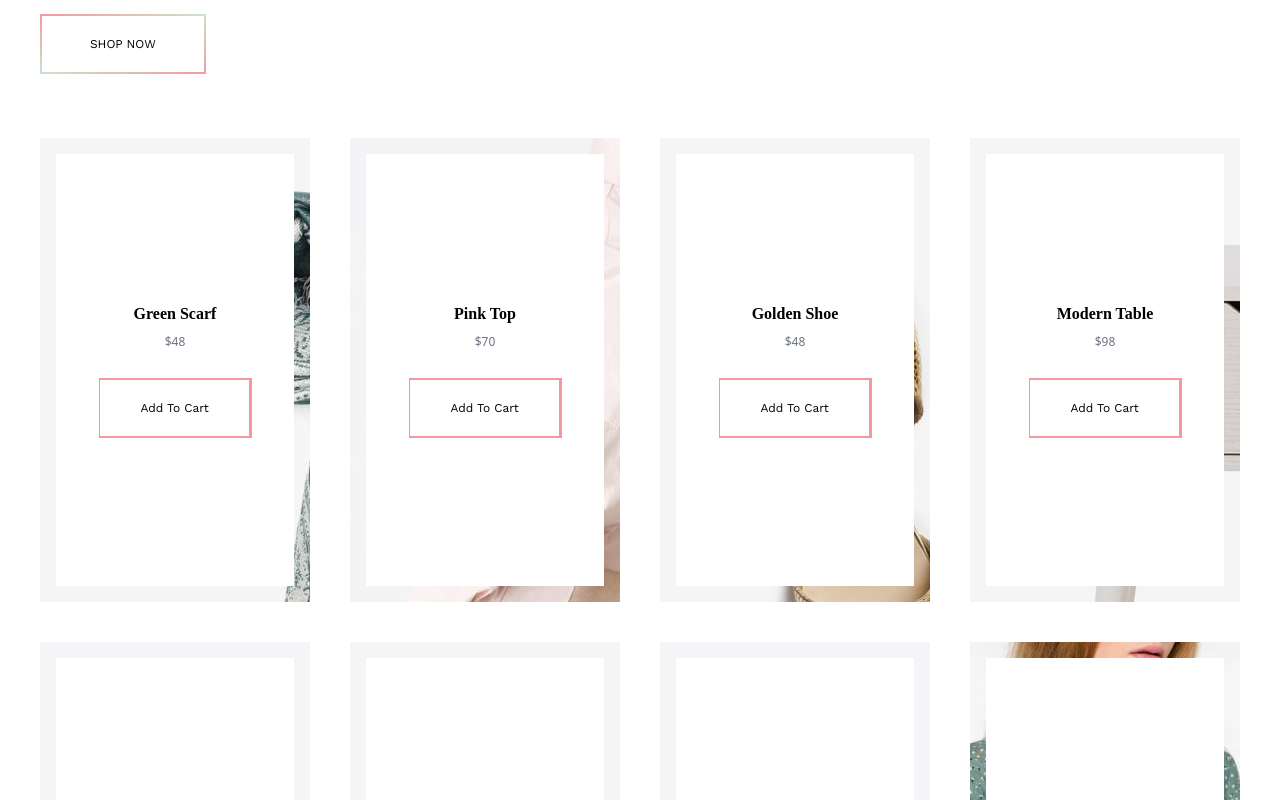
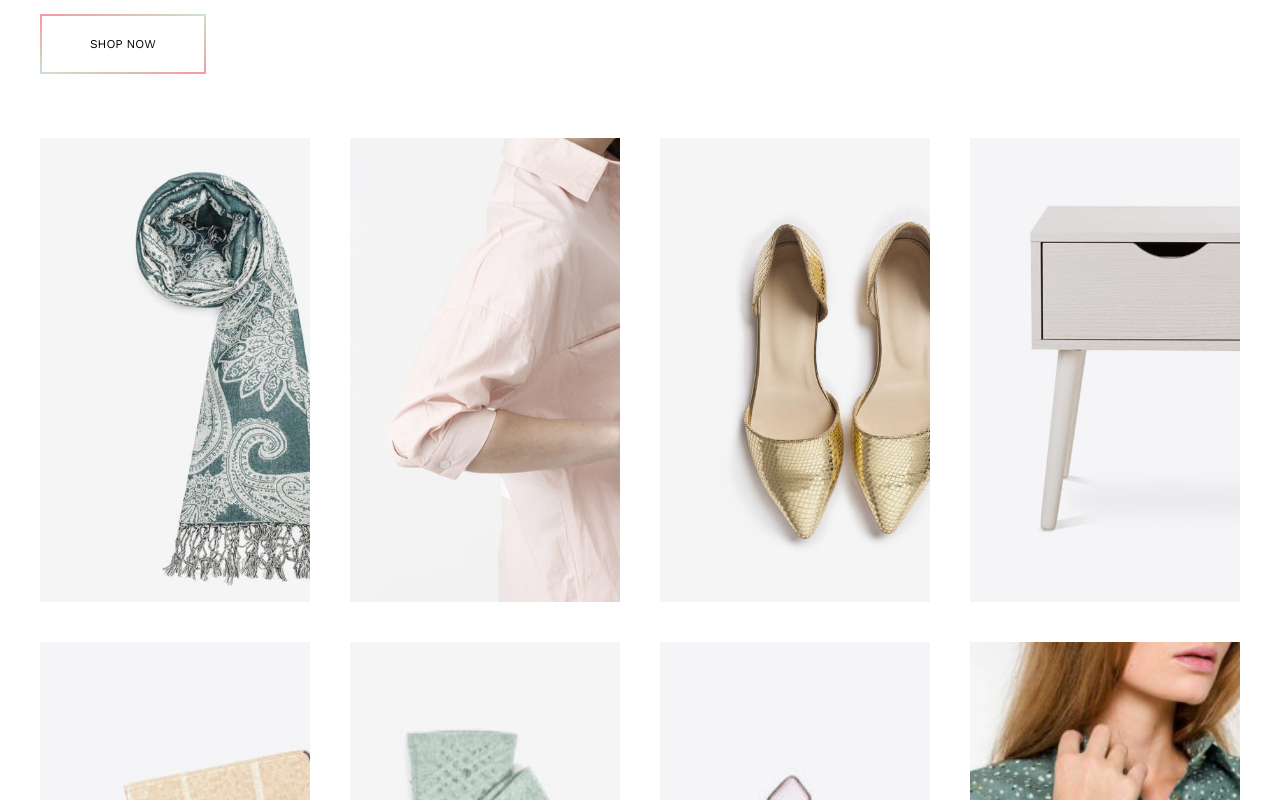
Before and after one commit to sanjeevs9/FreeLance-EoLa, a React (Vite) app: page / in a window 1280 px wide. Shown: the part 1200-2000 px from the top of the page. Built offline with nearby package versions, Linux system fonts and the light colour scheme; a web font is replaced by a local one.

Commit message:
product section updated

```diff
--- a/src/components/product.jsx
+++ b/src/components/product.jsx
@@ -1,13 +1,25 @@
+import { useEffect, useState } from "react"
 
 
 export default function Product({name,price,image}){
+    const [hover,sethover]=useState(false);
+
+    function handlemouseEnter(){
+        sethover(true);
+    }
+
+    function handlemouseLeave(){
+        sethover(false);
+    }
+
+
+
     return(
-
         <>
-            <div style={{backgroundImage:`url(${image})`}}  className={`bg-[#f5f5f7]  p-4  flex justify-center hover:cursor-pointer h-[40rem] sm:h-[25rem] md:h-[20rem] lg:h-[17rem] xl:h-[29rem] 2xl:h-[32rem]`}
+            <div onMouseEnter={handlemouseEnter} onMouseLeave={handlemouseLeave} style={{ backgroundImage: hover ? 'none' : `url(${image})` }}
+             className={` bg-cover bg-[#f5f5f7]  p-4  flex justify-center hover:cursor-pointer h-[40rem] sm:h-[25rem] md:h-[20rem] lg:h-[17rem] xl:h-[29rem] 2xl:h-[32rem]`}
             >
-                <div className="flex flex-col gap-2 justify-center items-center bg-white w-full ">
-
+                <div className={` ${hover?"flex":"hidden"}  flex-col gap-2 justify-center items-center bg-white w-full `}>
                 <div className="font-cormorant-uni font-semibold">
                     {name}
                 </div>
```
